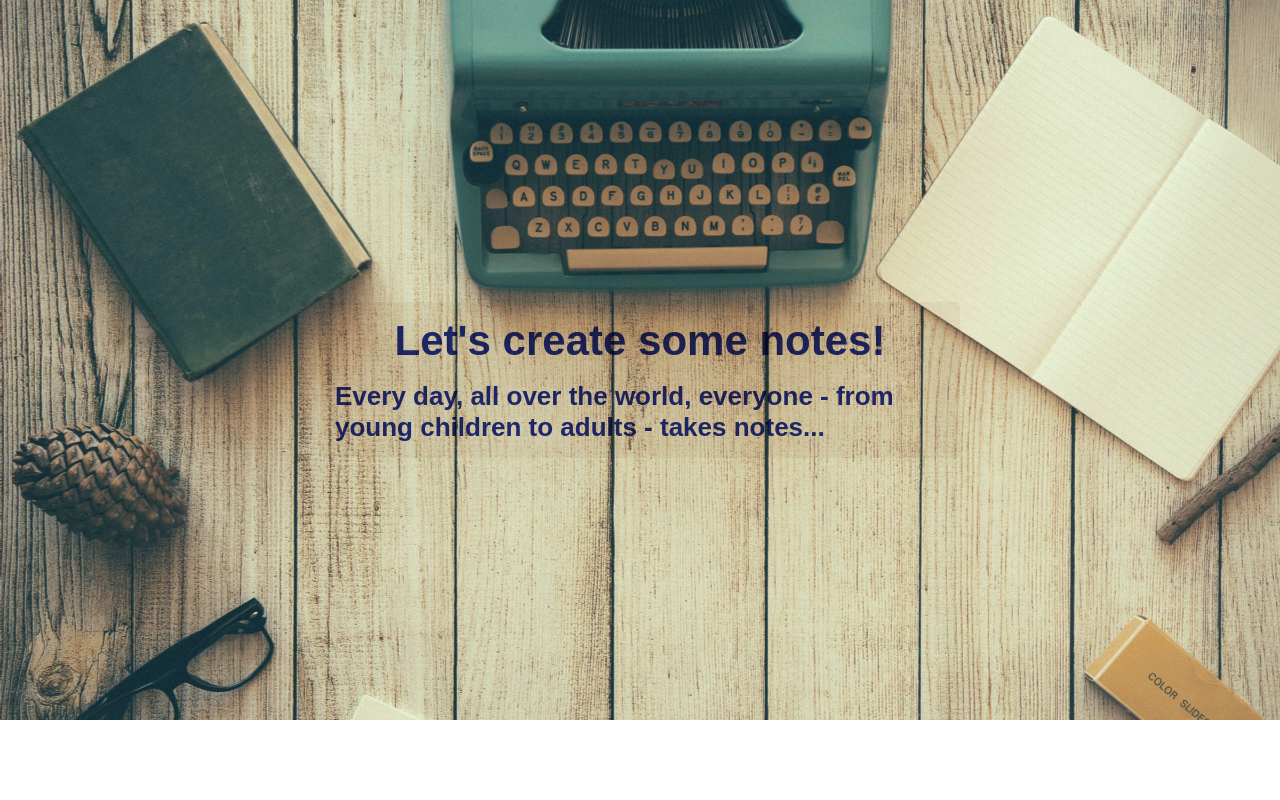
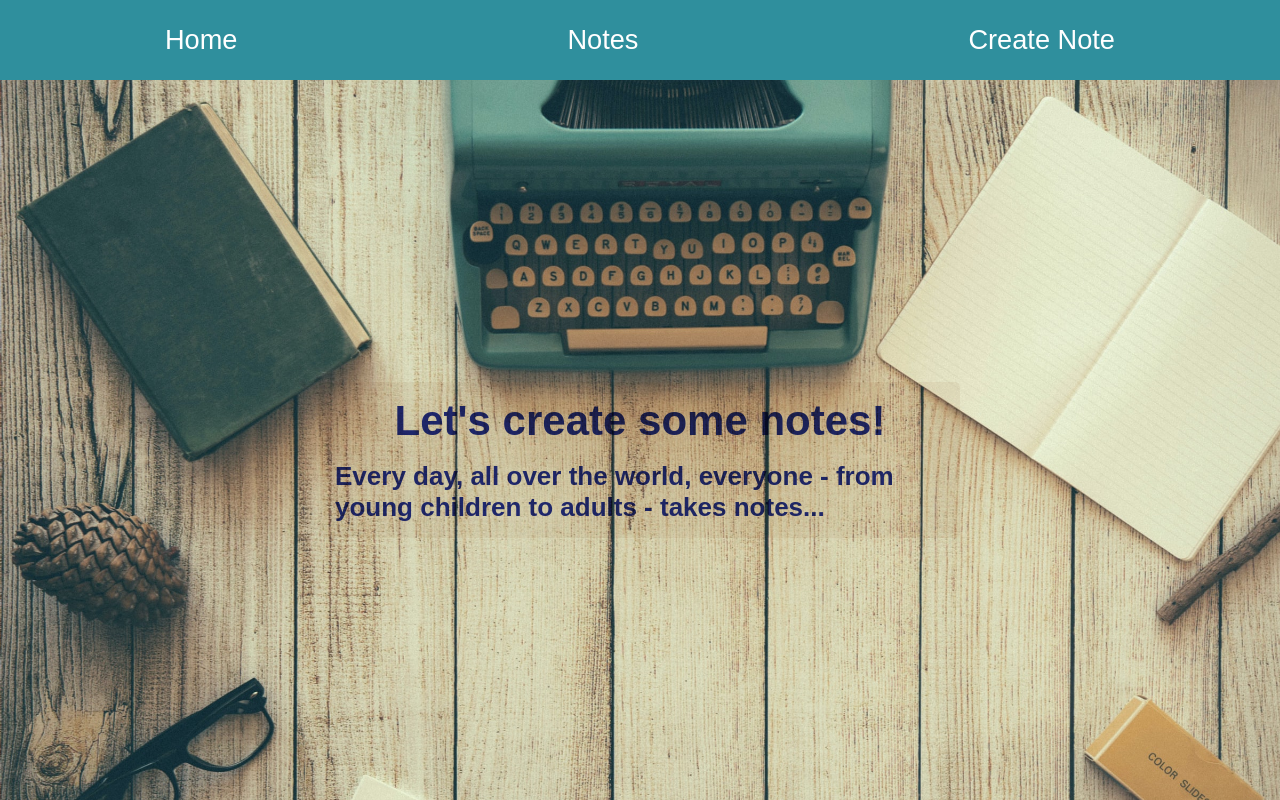
Before and after one commit to DonataB/Create-a-Note-MERN-app, a React (Create React App) app in the folder client/: page / in a window 1280 px wide. Built offline with nearby package versions, Linux system fonts and the light colour scheme.

Commit message:
Add navigation bar

```diff
--- a/client/src/App.tsx
+++ b/client/src/App.tsx
@@ -1,4 +1,4 @@
-import React from 'react';
+import React from "react";
 import { ThemeProvider } from "styled-components";
 import { theme } from "./theme/theme";
 import {
@@ -9,8 +9,9 @@ import {
 } from "react-router-dom";
 import "react-toastify/dist/ReactToastify.css";
 import { ToastContainer } from "react-toastify";
-import GlobalStyles from './globalStyles/GlobalStyles';
-import HomePage from './components/views/HomePage/HomePage';
+import GlobalStyles from "./globalStyles/GlobalStyles";
+import NavigationBar from "./components/views/Navbar/Navbar";
+import HomePage from "./components/views/HomePage/HomePage";
 
 function App() {
 	return (
@@ -18,12 +19,25 @@ function App() {
 			<GlobalStyles />
 			<Router>
 				<Routes>
-        <Route path="/" element={<HomePage />} />
+					<Route path='/' element={<PagesWithNavigationBar />}>
+						<Route path='/' element={<HomePage />} />
+						{/* <Route path="/all-notes" element={<NotesPage />} /> */}
+						{/* <Route path="/create" element={<CreateNotes />} /> */}
+					</Route>
 				</Routes>
+				<ToastContainer />
 			</Router>
-
 		</ThemeProvider>
 	);
 }
 
+function PagesWithNavigationBar() {
+	return (
+		<>
+			<NavigationBar />
+			<Outlet />
+		</>
+	);
+}
+
 export default App;
--- /dev/null
+++ b/client/src/components/views/Navbar/Navbar.style.ts
@@ -0,0 +1,30 @@
+import styled from "styled-components";
+import { NavLink } from "react-router-dom";
+
+export const NavBar = styled.div`
+  height: 10vh;
+  width: 100%;
+  display: flex;
+  align-items: center;
+  justify-content: space-around;
+  overflow: hidden;
+  background: lightblue;
+  background-color: ${({ theme }) => theme.colors.navigationBar.primary};
+  @media (max-width: 1000px) and (max-height: 500px) {
+    height: 85px;
+  }
+`;
+
+export const Navilink = styled(NavLink)`
+  color: white;
+  text-decoration: none;
+  font-size: 1.7rem;
+
+  &:hover {
+    color: ${({ theme }) => theme.colors.navigationBar.secondary};
+  }
+
+  @media (max-width: 576px) {
+    font-size: ${({ theme }) => theme.size.mobile.lg};
+  } ;
+`;
--- /dev/null
+++ b/client/src/components/views/Navbar/Navbar.tsx
@@ -0,0 +1,14 @@
+import React from "react";
+import { NavBar, Navilink } from "./Navbar.style";
+
+const NavigationBar = () => {
+	return (
+		<NavBar>
+			<Navilink to='/'>Home</Navilink>
+			<Navilink to='/all-notes'>Notes</Navilink>
+			<Navilink to='/create'>Create Note</Navilink>
+		</NavBar>
+	);
+};
+
+export default NavigationBar;
```
Lines whose indentation alone changed are shown as unchanged.
